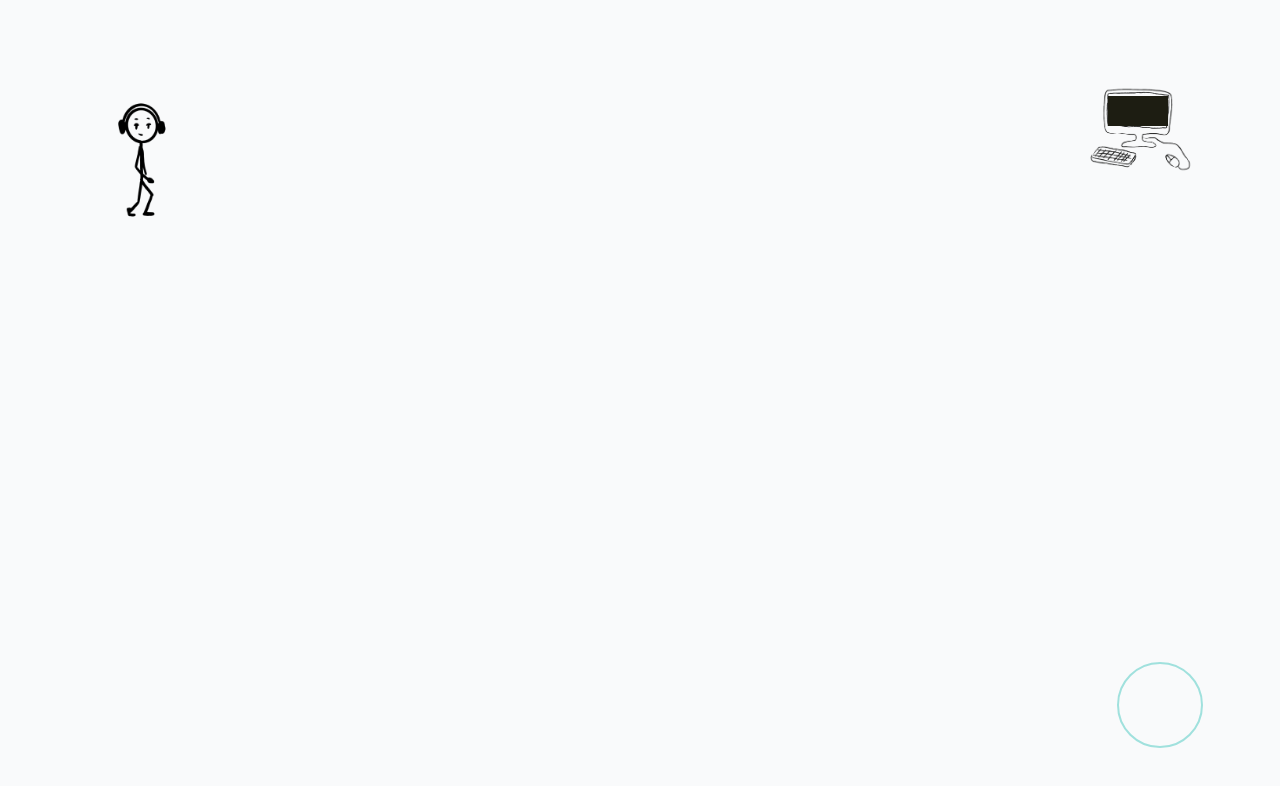
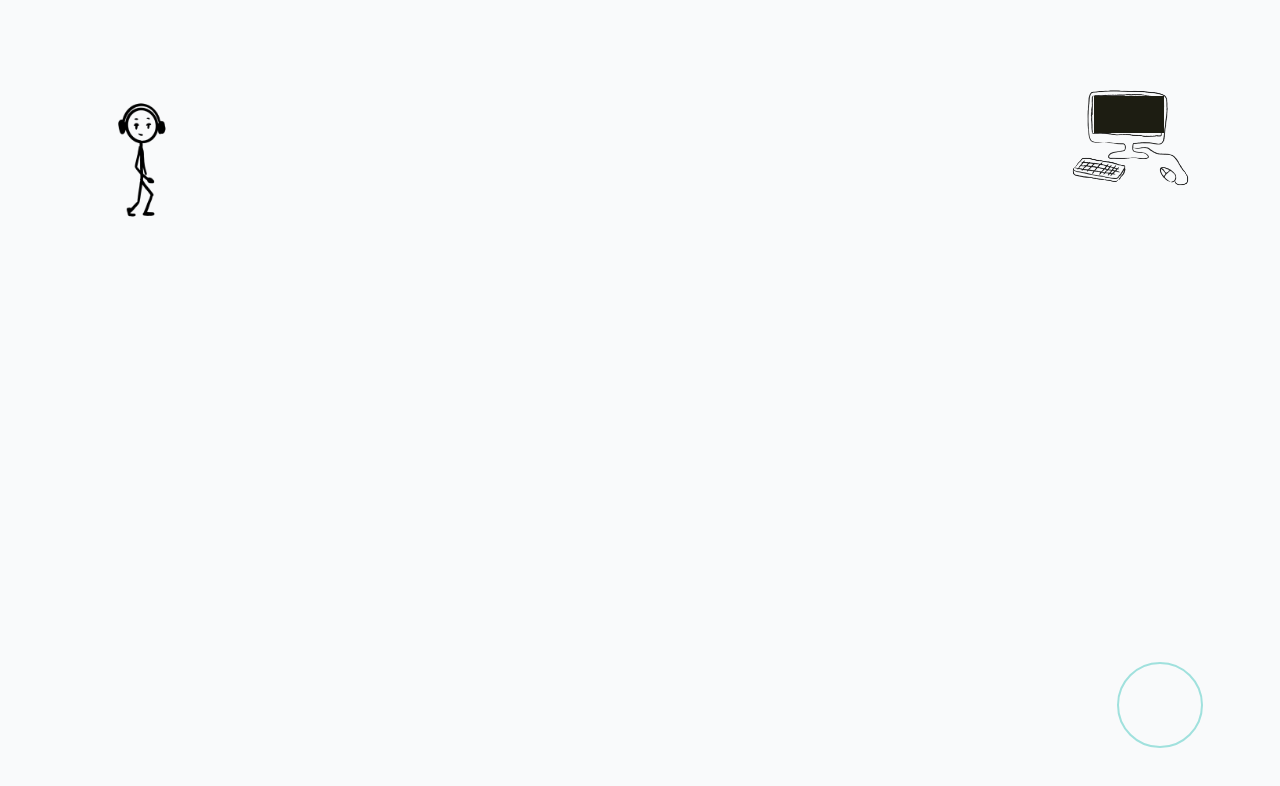
Before and after one commit to m-anan/mohamadanan, a Next.js app: page / in a window 1280 px wide. Shown: the top 786 px of the page. Built offline with nearby package versions, Linux system fonts and the light colour scheme; a web font is replaced by a local one.

Commit message:
update computer size

```diff
--- a/src/modules/home/index.tsx
+++ b/src/modules/home/index.tsx
@@ -47,7 +47,7 @@ const Home = () => {
   return (
     <div
       className={`fixed overflow-x-hidden ${
-        showScreen ? "right-0 top-0" : "right-28 top-24"
+        showScreen ? "right-0 top-0" : "right-[116px] top-24 xs:right-[53px]"
       }`}
 
       // style={{ cursor: "url(/src/assets/cur.png), auto" }}
@@ -73,7 +73,7 @@ const Home = () => {
         </div>
       )}
       <div
-        className="fixed right-20 top-20 cursor-pointer"
+        className="fixed right-20 top-20 xs:right-4 cursor-pointer"
         onClick={() => {
           setShowScreen(true);
         }}
@@ -81,8 +81,8 @@ const Home = () => {
         <GlobalImage
           src="/computer.png"
           alt="computer"
-          width={120}
-          height={120}
+          width={140}
+          height={140}
         />
       </div>
       <div
@@ -131,8 +131,8 @@ const Home = () => {
 
       <Canvas
         style={{
-          width: showScreen ? "100vw" : "60px",
-          height: showScreen ? "100dvh" : "30px",
+          width: showScreen ? "100vw" : "70px",
+          height: showScreen ? "100dvh" : "37px",
           background: "#1d1d12",
         }}
         onClick={() => {
```
